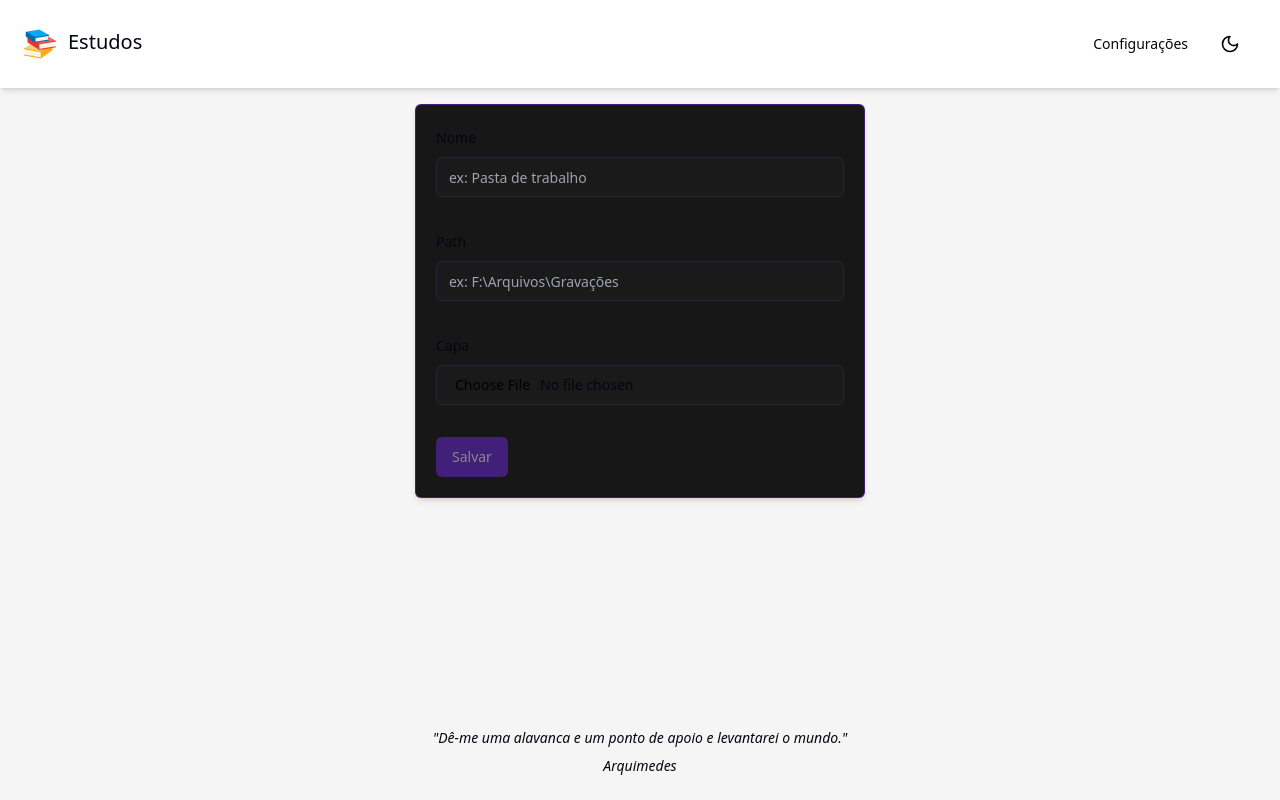
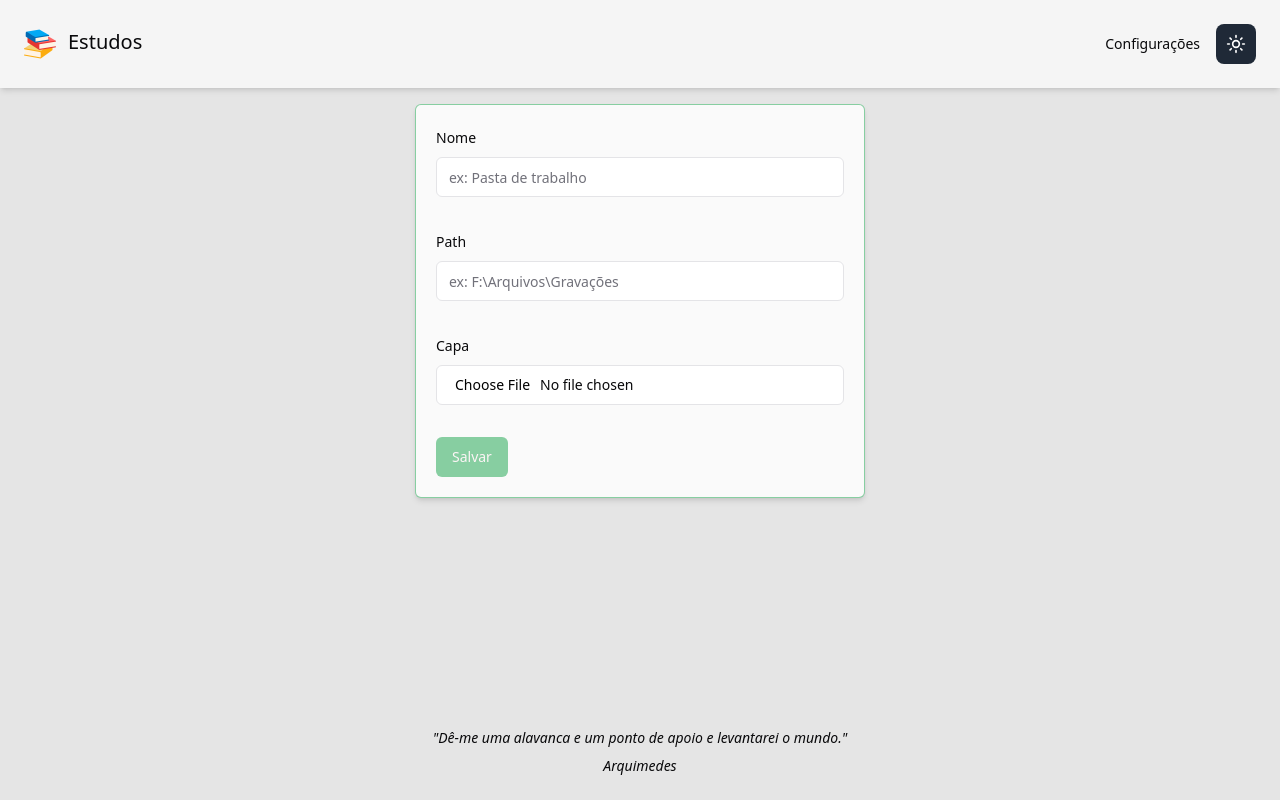
Before and after one commit to danilo-bezerra/plataforma-estudos, a Next.js app: page /conteudos/novo in a window 1280 px wide. Built offline with nearby package versions, Linux system fonts and the light colour scheme.

Commit message:
update theme

```diff
--- a/app/layout.tsx
+++ b/app/layout.tsx
@@ -7,6 +7,7 @@ import Footer from "@/components/footer";
 
 import { Toaster } from "@/components/ui/sonner";
 import { Metadata } from "next";
+import { ThemeProvider } from "next-themes";
 
 export const metadata: Metadata = {
   title: "Plataforma de estudos",
@@ -33,14 +34,16 @@ export default function RootLayout({
           fontSans.variable
         )}
       >
-        <Header />
-        <main className="flex flex-col flex-1 p-4 space-y-5 bg-neutral-100 dark:bg-neutral-950 dark">
-          {children}
-        </main>
+        <ThemeProvider attribute="class">
+          <Header />
+          <main className="flex flex-col flex-1 p-4 space-y-5  ">
+            {children}
+          </main>
 
-        <Footer />
+          <Footer />
 
-        <Toaster />
+          <Toaster />
+        </ThemeProvider>
       </body>
     </html>
   );
--- a/app/styles/globals.css
+++ b/app/styles/globals.css
@@ -5,24 +5,24 @@
 @layer base {
   :root {
     --background: 0 0% 100%;
-    --foreground: 224 71.4% 4.1%;
+    --foreground: 240 10% 3.9%;
     --card: 0 0% 100%;
-    --card-foreground: 224 71.4% 4.1%;
+    --card-foreground: 240 10% 3.9%;
     --popover: 0 0% 100%;
-    --popover-foreground: 224 71.4% 4.1%;
-    --primary: 262.1 83.3% 57.8%;
-    --primary-foreground: 210 20% 98%;
-    --secondary: 220 14.3% 95.9%;
-    --secondary-foreground: 220.9 39.3% 11%;
-    --muted: 220 14.3% 95.9%;
-    --muted-foreground: 220 8.9% 46.1%;
-    --accent: 220 14.3% 95.9%;
-    --accent-foreground: 220.9 39.3% 11%;
+    --popover-foreground: 240 10% 3.9%;
+    --primary: 142.1 76.2% 36.3%;
+    --primary-foreground: 355.7 100% 97.3%;
+    --secondary: 240 4.8% 95.9%;
+    --secondary-foreground: 240 5.9% 10%;
+    --muted: 240 4.8% 95.9%;
+    --muted-foreground: 240 3.8% 46.1%;
+    --accent: 240 4.8% 95.9%;
+    --accent-foreground: 240 5.9% 10%;
     --destructive: 0 84.2% 60.2%;
-    --destructive-foreground: 210 20% 98%;
-    --border: 220 13% 91%;
-    --input: 220 13% 91%;
-    --ring: 262.1 83.3% 57.8%;
+    --destructive-foreground: 0 0% 98%;
+    --border: 240 5.9% 90%;
+    --input: 240 5.9% 90%;
+    --ring: 142.1 76.2% 36.3%;
     --radius: 0.5rem;
     --chart-1: 12 76% 61%;
     --chart-2: 173 58% 39%;
@@ -32,25 +32,25 @@
   }
 
   .dark {
-    --background: 0 0% 10%;
-    --foreground: 210 20% 98%;
-    --card: 224 71.4% 4.1%;
-    --card-foreground: 210 20% 98%;
-    --popover: 224 71.4% 4.1%;
-    --popover-foreground: 210 20% 98%;
-    --primary: 263.4 70% 50.4%;
-    --primary-foreground: 210 20% 98%;
-    --secondary: 215 27.9% 16.9%;
-    --secondary-foreground: 210 20% 98%;
-    --muted: 215 27.9% 16.9%;
-    --muted-foreground: 217.9 10.6% 64.9%;
-    --accent: 215 27.9% 16.9%;
-    --accent-foreground: 210 20% 98%;
+    --background: 20 14.3% 4.1%;
+    --foreground: 0 0% 95%;
+    --card: 24 9.8% 10%;
+    --card-foreground: 0 0% 95%;
+    --popover: 0 0% 9%;
+    --popover-foreground: 0 0% 95%;
+    --primary: 142.1 70.6% 45.3%;
+    --primary-foreground: 144.9 80.4% 10%;
+    --secondary: 240 3.7% 15.9%;
+    --secondary-foreground: 0 0% 98%;
+    --muted: 0 0% 15%;
+    --muted-foreground: 240 5% 64.9%;
+    --accent: 12 6.5% 15.1%;
+    --accent-foreground: 0 0% 98%;
     --destructive: 0 62.8% 30.6%;
-    --destructive-foreground: 210 20% 98%;
-    --border: 215 27.9% 16.9%;
-    --input: 215 27.9% 16.9%;
-    --ring: 263.4 70% 50.4%;
+    --destructive-foreground: 0 85.7% 97.3%;
+    --border: 240 3.7% 15.9%;
+    --input: 240 3.7% 15.9%;
+    --ring: 142.4 71.8% 29.2%;
     --chart-1: 220 70% 50%;
     --chart-2: 160 60% 45%;
     --chart-3: 30 80% 55%;
@@ -64,7 +64,7 @@
     @apply border-border;
   }
   body {
-    @apply bg-background text-foreground;
+    @apply dark:bg-gray-800 bg-neutral-200 text-foreground;
   }
 }
 
@@ -83,13 +83,13 @@ html {
 }
 
 ::-webkit-scrollbar-thumb {
-  @apply bg-purple-600/50;
+  @apply bg-primary/50;
   border-radius: 4px;
   border: 2px solid transparent;
 }
 
 ::-webkit-scrollbar-thumb:hover {
-  @apply bg-purple-800;
+  @apply bg-primary;
 }
 
 h1 {
--- a/components/content/content-item.tsx
+++ b/components/content/content-item.tsx
@@ -27,7 +27,7 @@ export default function ContentItem({ data, isEditable }: Props) {
   const coverImage = data.cover ? data.cover : "/images/no-cover.png";
 
   return (
-    <Card className="bg-white dark:bg-neutral-900 shadow hover:scale-105 transition-transform space-y-1 border border-purple-100/50 border-b-4 border-b-purple-500/50  hover:border-b-purple-500 overflow-hidden">
+    <Card className="bg-white dark:bg-gray-900 shadow hover:scale-105 transition-transform space-y-1 border border-purple-100/50 border-b-4 border-b-purple-500/50  hover:border-b-purple-500 overflow-hidden">
       <CardHeader className="p-0 cursor-pointer relative">
         <Image
           className="  aspect-video shrink-0 w-full"
--- a/components/content/files/file-list-item.tsx
+++ b/components/content/files/file-list-item.tsx
@@ -29,9 +29,9 @@ export default function FileListItem({
     <div
       key={data.id}
       className={cn(
-        `flex justify-around items-center w-full h-16 my-6  border-2 shadow-sm rounded-md transition-transform  hover:border-purple-500`,
+        `flex justify-around items-center w-full h-16 my-6  border-2 shadow-sm rounded-md transition-transform  hover:border-primary`,
         params.fileId === data.id
-          ? "   border-purple-500 bg-purple-50 dark:bg-purple-900/20 dark:text-white"
+          ? "   border-primary bg-purple-50 dark:bg-primary/20 dark:text-white"
           : "dark:bg-neutral-900 bg-neutral-50"
       )}
     >
--- a/components/content/search-contents.tsx
+++ b/components/content/search-contents.tsx
@@ -36,9 +36,9 @@ export default function SearchContents({ onSearch }: Props) {
       <Form {...form}>
         <form
           onSubmit={form.handleSubmit(onSubmit)}
-          className="flex space-x-4 items-center"
+          className="flex space-x-4 items-center relative"
         >
-          <div className="flex space-x-2  w-[300px] relative ">
+          <div className="flex space-x-2  items-center w-[300px]  ">
             <FormField
               control={form.control}
               name="text"
@@ -60,16 +60,16 @@ export default function SearchContents({ onSearch }: Props) {
             />
 
             <Button
-              size="icon"
+              size="icon-xs"
               type="submit"
-              className="absolute right-0"
+              className="absolute right-0 top-0 bottom-0 h-full aspect-square"
               disabled={
                 form.formState.isLoading ||
                 form.formState.isSubmitting ||
                 !form.formState.isValid
               }
             >
-              <VscSearch size={20} />
+              <VscSearch size={16} />
             </Button>
           </div>
         </form>
--- a/components/footer.tsx
+++ b/components/footer.tsx
@@ -1,6 +1,6 @@
 export default function Footer() {
   return (
-    <footer className=" py-6 bg-neutral-100 dark:bg-neutral-950">
+    <footer className=" py-6 ">
       <div className="container mx-auto text-center">
         <blockquote className="text-sm italic">
           "Dê-me uma alavanca e um ponto de apoio e levantarei o mundo."
--- a/components/header.tsx
+++ b/components/header.tsx
@@ -6,7 +6,7 @@ import Image from "next/image";
 
 function Header() {
   return (
-    <div className="relative min-h-20 p-6 shadow-md bg-white dark:shadow-white/10 dark:bg-neutral-900">
+    <div className="relative min-h-20 p-6 shadow-md bg-neutral-100 dark:shadow-white/10 dark:bg-gray-800">
       <div className="flex justify-between items-center">
         <Link
           href="/"
--- a/components/theme-switcher.tsx
+++ b/components/theme-switcher.tsx
@@ -1,36 +1,22 @@
 "use client";
 
-import { SetStateAction, useEffect, useState } from "react";
 import { Button } from "./ui/button";
 import { Moon, Sun } from "lucide-react";
+import { useTheme } from "next-themes";
 
 type Props = {};
 
-type Theme = "dark" | "light";
-
 export default function ThemeSwitcher({}: Props) {
-  const [theme, setTheme] = useState<Theme>("dark");
-
-  function toggleTheme() {
-    const newTheme = theme == "dark" ? "light" : "dark";
-
-    localStorage.setItem("@theme", newTheme);
-    setTheme(newTheme);
-    document.body.classList.toggle("dark");
-  }
-
-  useEffect(() => {
-    const savedTheme = localStorage.getItem("@theme");
-
-    if (savedTheme) {
-      setTheme(savedTheme as SetStateAction<Theme>);
-      document.body.classList.add(savedTheme);
-    }
-  }, []);
+  const { systemTheme, theme, setTheme } = useTheme();
+  const currentTheme = theme === "system" ? systemTheme : theme;
 
   return (
-    <Button onClick={toggleTheme} variant="ghost" className="dark:text-white">
-      {theme == "dark" ? (
+    <Button
+      onClick={() => (theme == "dark" ? setTheme("light") : setTheme("dark"))}
+      size="icon"
+      className="bg-gray-800 dark:bg-gray-50 hover:bg-gray-600 dark:hover:bg-gray-300 transition-all duration-100 text-white dark:text-gray-800  text-2xl md:text-4xl rounded-lg "
+    >
+      {theme == "light" ? (
         <Moon className="w-5 h-5" />
       ) : (
         <Sun className="w-5 h-5" />
--- a/components/ui/button.tsx
+++ b/components/ui/button.tsx
@@ -1,8 +1,8 @@
-import * as React from "react"
-import { Slot } from "@radix-ui/react-slot"
-import { cva, type VariantProps } from "class-variance-authority"
+import * as React from "react";
+import { Slot } from "@radix-ui/react-slot";
+import { cva, type VariantProps } from "class-variance-authority";
 
-import { cn } from "@/lib/utils"
+import { cn } from "@/lib/utils";
 
 const buttonVariants = cva(
   "inline-flex items-center justify-center whitespace-nowrap rounded-md text-sm font-medium ring-offset-background transition-colors focus-visible:outline-none focus-visible:ring-2 focus-visible:ring-ring focus-visible:ring-offset-2 disabled:pointer-events-none disabled:opacity-50",
@@ -21,9 +21,11 @@ const buttonVariants = cva(
       },
       size: {
         default: "h-10 px-4 py-2",
+
         sm: "h-9 rounded-md px-3",
         lg: "h-11 rounded-md px-8",
         icon: "h-10 w-10",
+        "icon-xs": "h-[37px] w-[39px]",
       },
     },
     defaultVariants: {
@@ -31,26 +33,26 @@ const buttonVariants = cva(
       size: "default",
     },
   }
-)
+);
 
 export interface ButtonProps
   extends React.ButtonHTMLAttributes<HTMLButtonElement>,
     VariantProps<typeof buttonVariants> {
-  asChild?: boolean
+  asChild?: boolean;
 }
 
 const Button = React.forwardRef<HTMLButtonElement, ButtonProps>(
   ({ className, variant, size, asChild = false, ...props }, ref) => {
-    const Comp = asChild ? Slot : "button"
+    const Comp = asChild ? Slot : "button";
     return (
       <Comp
         className={cn(buttonVariants({ variant, size, className }))}
         ref={ref}
         {...props}
       />
-    )
+    );
   }
-)
-Button.displayName = "Button"
+);
+Button.displayName = "Button";
 
-export { Button, buttonVariants }
+export { Button, buttonVariants };
```
Also changed, not shown: components/ui/switch.tsx (+8 -8 lines), 1 other file (tests, documents, lock files or other folders).
